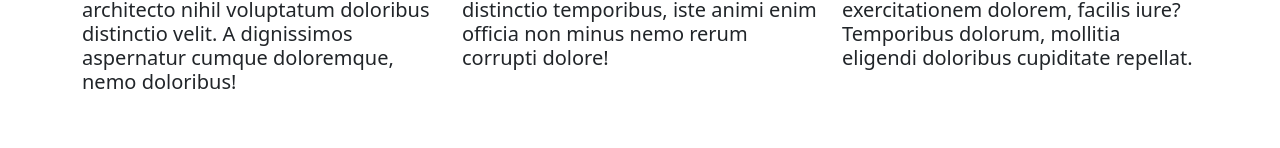
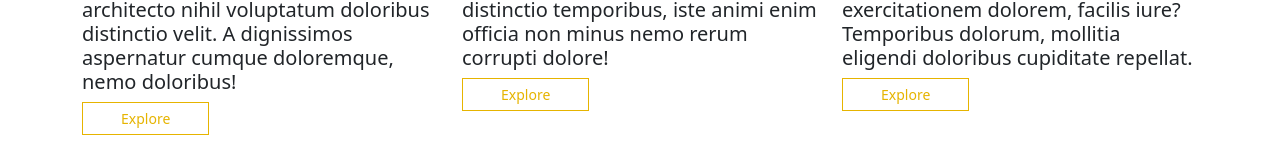
Before and after one commit to capmahin/apnito-project, a React (Create React App) app: page / in a window 1280 px wide. Shown: the part 888-1036 px from the top of the page. Before the commit the page ends 1006 px from the top, so only its background shows below. Built offline with nearby package versions, Linux system fonts and the light colour scheme.

Commit message:
add color in button

```diff
--- a/src/Components/Home/About/About.js
+++ b/src/Components/Home/About/About.js
@@ -1,5 +1,6 @@
 import React from 'react';
 import { Col, Container, Row } from 'react-bootstrap';
+import styles from "./About.module.css";
 
 const About = () => {
     return (
@@ -9,14 +10,23 @@ const About = () => {
                 <Col xs={4}>
                   <h1 className='  text-warning '>About </h1>
                   <h5>Lorem ipsum dolor sit amet consectetur adipisicing elit. Enim praesentium, blanditiis odio non qui exercitationem nobis repellendus, architecto nihil voluptatum doloribus distinctio velit. A dignissimos aspernatur cumque doloremque, nemo doloribus!</h5>
+                  <button className={`${styles["explore-button"]} me-4`}>
+              Explore
+            </button>
                </Col>
                <Col xs={4}>
                <h1 className='  text-warning'>Mission</h1>
                <h5>Lorem ipsum dolor sit amet consectetur, adipisicing elit. Molestias possimus accusantium quisquam a eum eos impedit repellat. Natus distinctio temporibus, iste animi enim officia non minus nemo rerum corrupti dolore!</h5>
+               <button className={`${styles["explore-button"]} me-4`}>
+              Explore
+            </button>
                </Col>
                <Col xs={4}>
                <h1 className='text-warning'>Vision</h1>
                <h5>Lorem ipsum dolor sit amet consectetur adipisicing elit. Molestiae perferendis in possimus dicta, earum quos deleniti hic ducimus atque exercitationem dolorem, facilis iure? Temporibus dolorum, mollitia eligendi doloribus cupiditate repellat.</h5>
+               <button className={`${styles["explore-button"]} me-4`}>
+              Explore
+            </button>
                </Col>
                 </Row>
 
--- /dev/null
+++ b/src/Components/Home/About/About.module.css
@@ -0,0 +1,19 @@
+.explore-button {
+    padding: 0.3125rem 2.375rem;
+    font-size: var(--fs-s);
+    font-weight: var(--fw-med);
+    color: var(--grape_yellow);
+    background-color: var(--white);
+    border: solid 1px var(--grape_yellow);
+  }
+
+  .explore-button:hover {
+    color: var(--white);
+    background-color: var(--grape_yellow);
+    border: solid 1px var(--grape_yellow);
+  }
+  .explore-button:active {
+    color: var(--white);
+    background-color: var(--grape_yellow);
+    border: solid 1px var(--white);
+  }
--- a/src/index.css
+++ b/src/index.css
@@ -32,7 +32,7 @@ code {
   /* Color palette */
   --white: #ffffff;
   --tan: #d3a973;
-  --grape_purple: #691a58;
+  --grape_yellow: #e6b400;
   --black: #0a0a0a;
   --drawer_black: #1b1b1b;
   --lipstick: #e83f47;
```
